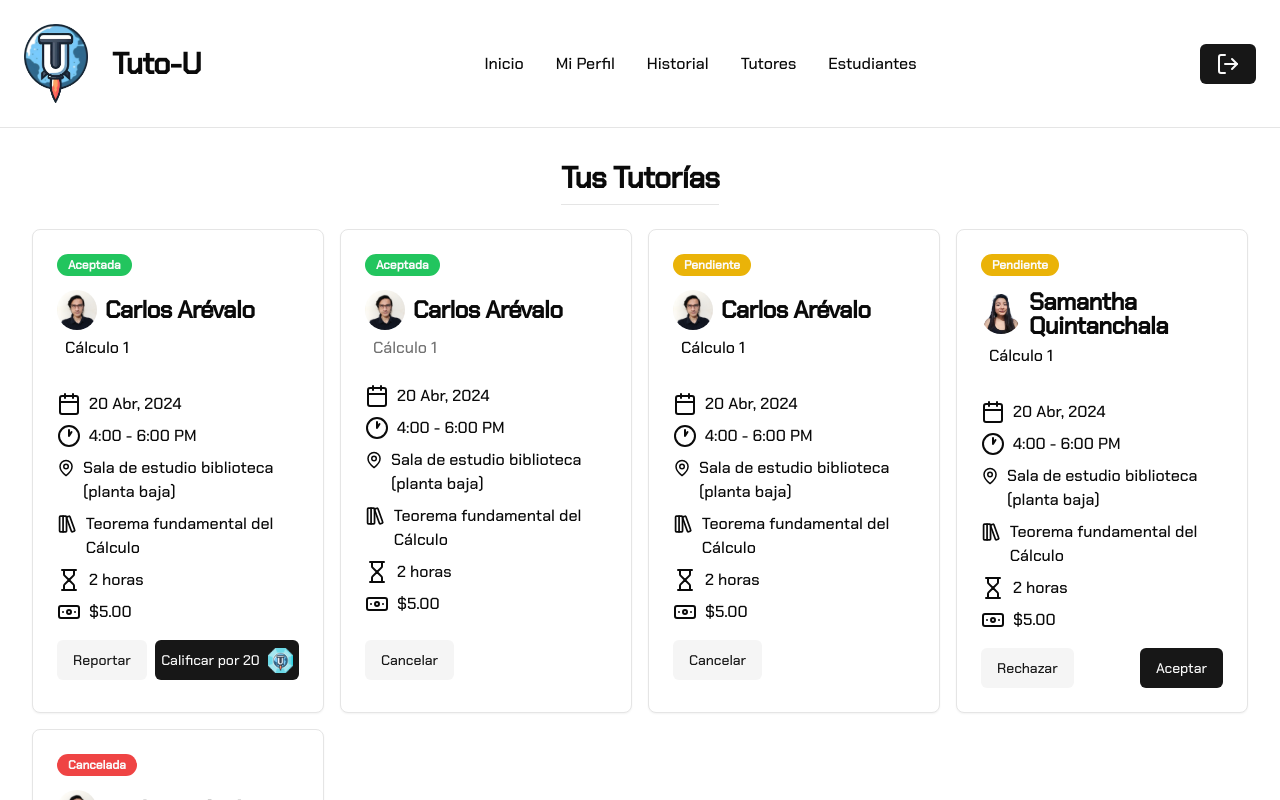
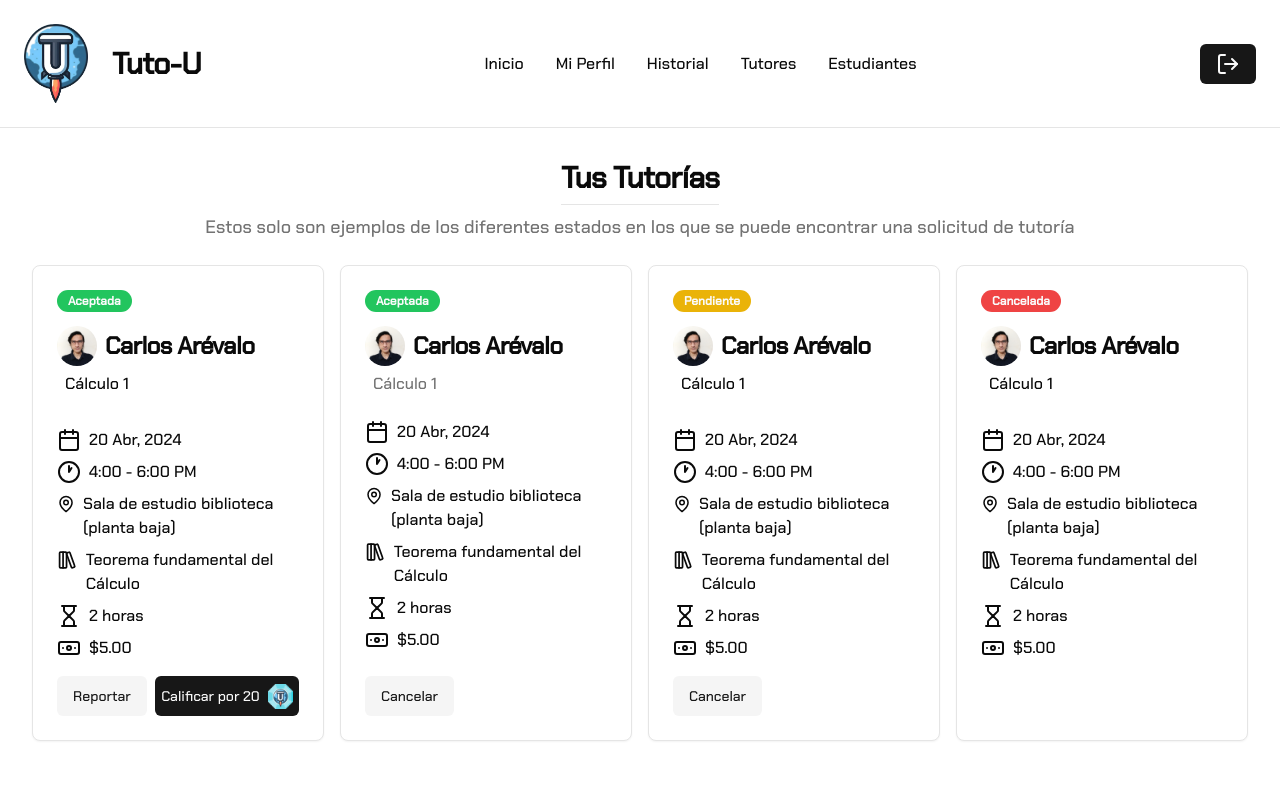
Before and after one commit to carlosandresat/tuto-u, a Next.js app: page /home in a window 1280 px wide. Shown: the top 800 px of the page. Built offline with nearby package versions, Linux system fonts and the light colour scheme.

Commit message:
feat: add description to 'Your sessions' for example cards

```diff
--- a/src/app/home/page.tsx
+++ b/src/app/home/page.tsx
@@ -68,6 +68,9 @@ export default function Home() {
       <h2 className="scroll-m-20 border-b pb-2 text-3xl font-semibold tracking-tight first:mt-0 pt-32">
         Tus Tutorías
       </h2>
+      <p className="text-lg text-muted-foreground mt-2">
+      Estos solo son ejemplos de los diferentes estados en los que se puede encontrar una solicitud de tutoría
+    </p>
 
       <StudentView></StudentView>
 
--- a/src/components/student-view.tsx
+++ b/src/components/student-view.tsx
@@ -180,6 +180,7 @@ export function StudentView() {
           <CancelDialog />
         </CardFooter>
       </Card>
+      {/*Esta card es para tutor-view
       <Card>
         <CardHeader>
           <Badge className=" bg-yellow-500 w-fit mb-2">Pendiente</Badge>
@@ -228,6 +229,8 @@ export function StudentView() {
           <Button>Aceptar</Button>
         </CardFooter>
       </Card>
+            */}
+
 
       <Card>
         <CardHeader>
```
